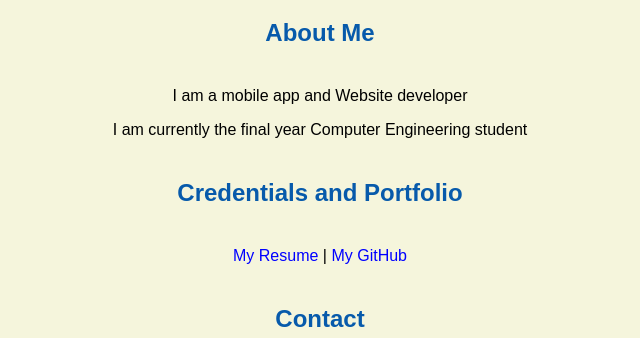
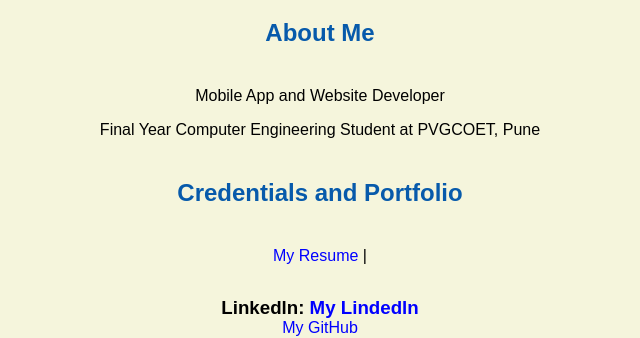
Before and after one commit to mayurwaghmode/mayurwaghmode.github.io, a plain HTML site: page index.html in a window 1280 px wide. Shown: the part 470-808 px from the top of the page, without its empty margins (320-960 px from the left). Drawn offline with Linux system fonts and the light colour scheme.

Commit message:
Update index.html

```diff
--- a/index.html
+++ b/index.html
@@ -18,12 +18,12 @@
     <img src="images/banner.jpg" alt="Harrison Kong's headshot" width="20%" height="20%">
     <h1>Mayur Waghmode's Portal</h1>
     <h2>About Me</h2>
-    <p>I am a mobile app and Website developer</p>
-    <p>I am currently the final year Computer Engineering student</p>
+    <p>Mobile App and Website Developer</p>
+    <p>Final Year Computer Engineering Student at PVGCOET, Pune</p>
 
     <h2>Credentials and Portfolio</h2>
 
-    <p><a href="resume.html">My Resume</a> | <a href="https://github.com/mayurwaghmode">My GitHub</a></p>
+    <p><a href="resume.html">My Resume</a> | <h3>Linkedln: <a href="https://www.linkedin.com/in/mayur-waghmode-847525168/" target="_blank">My Lindedln</a></h3><a href="https://github.com/mayurwaghmode">My GitHub</a></p>
     <h2>Contact</h2>
 
     <p>Email: <a href="mailto:waghmodemayur17@gmail.com">waghmodemayur17@gmail.com</a></p>
```
